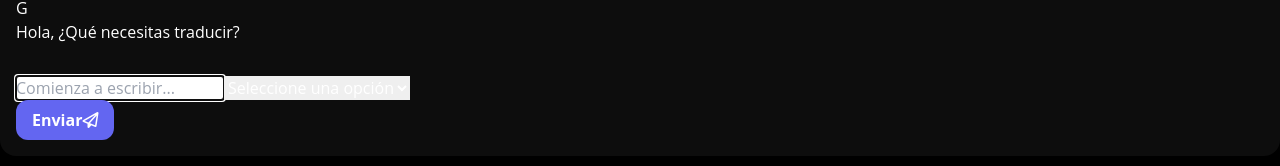
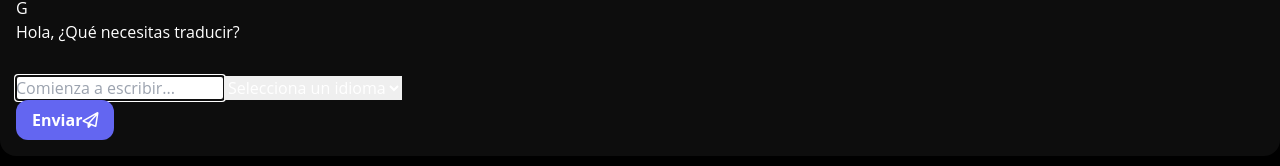
Before and after one commit to EdsonRosales/GPT-react-generator, a React (Vite) app: page /translate in a window 1280 px wide. Shown: the part 528-694 px from the top of the page. Built offline with nearby package versions, Linux system fonts and the light colour scheme.

Commit message:
fix[SelectPlaceholder]: Added a dynamic placeholder to te select component in TextMessageBoxSelect

```diff
--- a/src/presentation/components/chat-input-boxes/TextMessageBoxSelect.tsx
+++ b/src/presentation/components/chat-input-boxes/TextMessageBoxSelect.tsx
@@ -3,6 +3,7 @@ import { FormEvent, useState } from "react";
 type TextMessageBoxProps = {
   onSendMessage: (message: string, selectedOption: string) => void;
   placeholder?: string;
+  selectPlaceholder?: string;
   disableCorrections?: boolean;
   options: Option[]
 };
@@ -12,7 +13,7 @@ type Option = {
   text: string;
 };
 
-export const TextMessageBoxSelect = ({ onSendMessage, disableCorrections = false, placeholder, options }: TextMessageBoxProps) => {
+export const TextMessageBoxSelect = ({ onSendMessage, disableCorrections = false, placeholder, selectPlaceholder, options }: TextMessageBoxProps) => {
 
   const [message, setMessage] = useState('');
   const [selectedOption, setSelectedOption] = useState<string>('');
@@ -52,7 +53,7 @@ export const TextMessageBoxSelect = ({ onSendMessage, disableCorrections = false
             value={ selectedOption }
             onChange={ e => setSelectedOption(e.target.value) }
           >
-            <option value=''>{"Seleccione una opción"}</option>
+            <option value=''>{ selectPlaceholder }</option>
             {
               options.map(({ id, text }) => (
                 <option key={id} value={id}>{text}</option>
--- a/src/presentation/pages/translate/TranslatePage.tsx
+++ b/src/presentation/pages/translate/TranslatePage.tsx
@@ -73,6 +73,7 @@ export const TranslatePage = () => {
       <TextMessageBoxSelect
         onSendMessage={ handlePost }
         placeholder="Comienza a escribir..."
+        selectPlaceholder="Selecciona un idioma"
         options={languages}
       />
 
```
